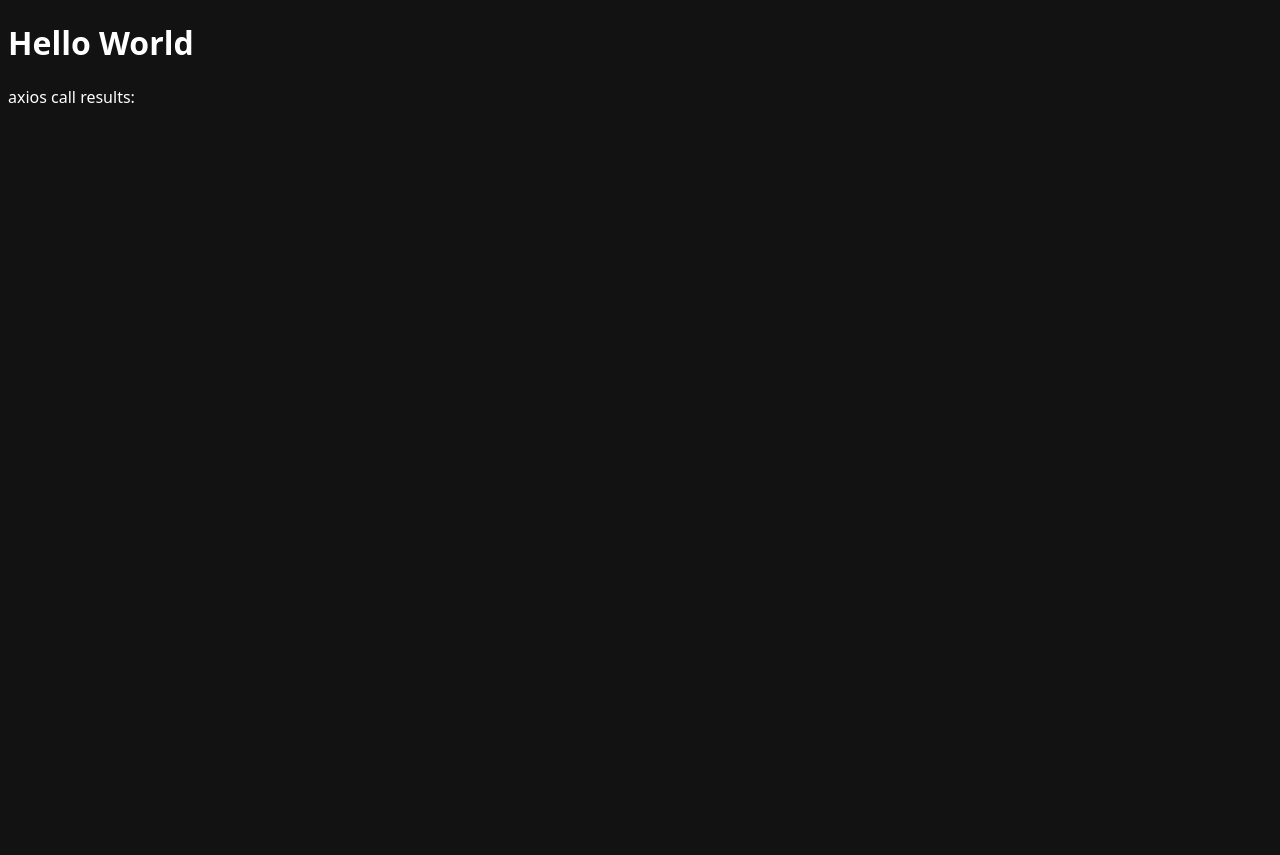
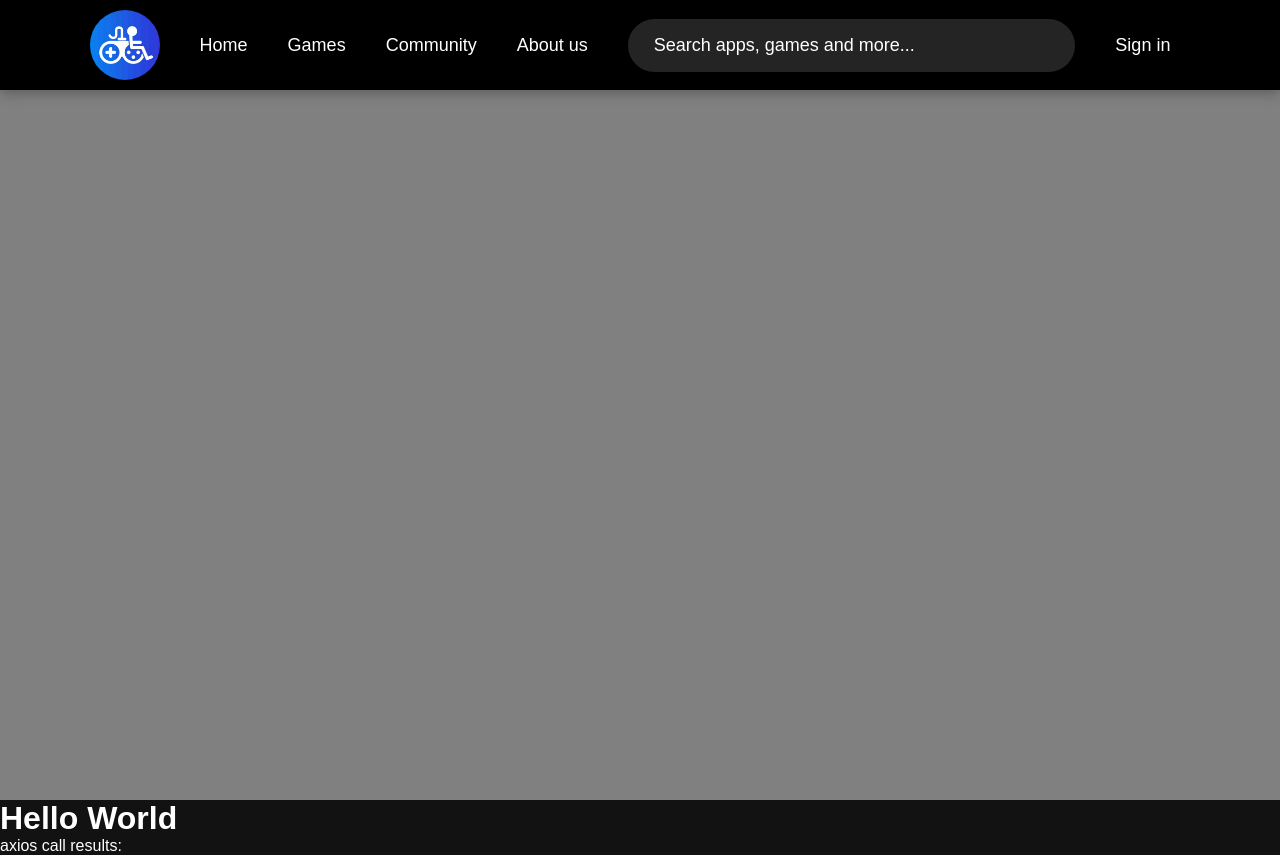
Before and after one commit to tom-clapham/accessible-games-platform, a React (Vite) app in the folder frontend/: page / in a window 1280 px wide. Before the commit the page ends 800 px from the top, so only its background shows below. Built offline with nearby package versions, Linux system fonts and the light colour scheme; no server answers.

Commit message:
Initial design of navbar complete

```diff
--- /dev/null
+++ b/frontend/src/Components/Navbar/Navbar.css
@@ -0,0 +1,40 @@
+.logo {
+    width: 70px;
+    height: 70px;
+    border-radius: 200px;
+    cursor: pointer;
+}
+
+.navbar {
+    display: flex;
+    align-items: center;
+    justify-content: space-between;
+    max-width: 100%;
+    background: #000;
+    padding: 10px 7%;
+    box-shadow: 0px 4px 12px rgba(0, 0, 0, 0.25);
+}
+
+.list {
+    list-style: none;
+    text-align: left;
+    padding-left: 20px;
+    padding-right: 20px;
+    color: white;
+}
+
+.login {
+    padding-left: 20px;
+    color: white;
+}
+
+.list li, .login li {
+    display: inline-block;
+    margin: 10px 20px;
+    font-size: 18px;
+    cursor: pointer;
+}
+
+.home-link:hover, .games-link:hover, .community-link:hover, .about-link:hover, .login-link:hover {
+    color: #60cdff;
+}
--- /dev/null
+++ b/frontend/src/Components/Navbar/Navbar.jsx
@@ -0,0 +1,26 @@
+import React from 'react';
+import './Navbar.css';
+import logoPicture from '../../assets/platform_logo.jpg';
+import SearchBar from '../SearchBar';'./Components/SearchBar';
+
+function Navbar(){
+  return (
+    <div className='navbar'>
+      <img className='logo' src={logoPicture} alt='Logo Picture'></img>
+
+        <ul className='list'>
+          <li className='home-link'>Home</li>
+          <li className='games-link'>Games</li>
+          <li className='community-link'>Community</li>
+          <li className='about-link'>About us</li>
+        </ul>
+
+      <SearchBar/>
+      <ul className='login'>
+        <li className='login-link'>Sign in</li>
+      </ul>
+    </div>
+  )
+}
+
+export default Navbar
--- /dev/null
+++ b/frontend/src/Components/SearchBar.css
@@ -0,0 +1,27 @@
+.search-container {
+  display: flex;
+  align-items: center;
+  background: #242424;
+  padding: 10px 20px;
+  border-radius: 50px;
+  flex: 1 1 auto;
+  max-width: 700px;
+  min-width: 0;
+}
+
+.search-container input {
+  padding: 6px;
+  background: transparent;
+  border: 0;
+  outline: 0;
+  color: #fff;
+  font-size: 18px;
+  flex: 1 1 auto;
+  max-width: 700px;
+  min-width: 0;
+}
+
+
+.search-container input::placeholder {
+    color: #fff;
+}
--- /dev/null
+++ b/frontend/src/Components/SearchBar.jsx
@@ -0,0 +1,13 @@
+
+import './SearchBar.css';
+
+function SearchBar(){
+  return (
+    <div className='search-container'>
+        <input type='text' placeholder='Search apps, games and more...'/>
+        <img src="" alt=""/>
+    </div>
+  )
+}
+
+export default SearchBar
--- a/frontend/src/Home.jsx
+++ b/frontend/src/Home.jsx
@@ -1,5 +1,7 @@
 import { useEffect, useState} from 'react'
 import axios from 'axios'
+import Navbar from './Components/Navbar/Navbar.jsx'
+import './index.css'
 
 function Home() {
     const [games, setGames] = useState()
@@ -11,6 +13,9 @@ function Home() {
 
         return(
         <div>
+            <div className='navbar-container'>
+                <Navbar/>
+            </div>
             <h1>Hello World</h1>
             <p>axios call results: {games}</p>
         </div>
--- a/frontend/src/index.css
+++ b/frontend/src/index.css
@@ -0,0 +1,12 @@
+*{
+    margin: 0;
+    padding: 0;
+    box-sizing: border-box;
+    font-family: sans-serif;
+}
+
+.navbar-container {
+    width: 100vw;
+    min-height: 100vh;
+    background: grey;
+}
```
Also changed, not shown: frontend/src/assets/platform_logo.jpg (added), 1 other file (tests, documents, lock files or other folders).
